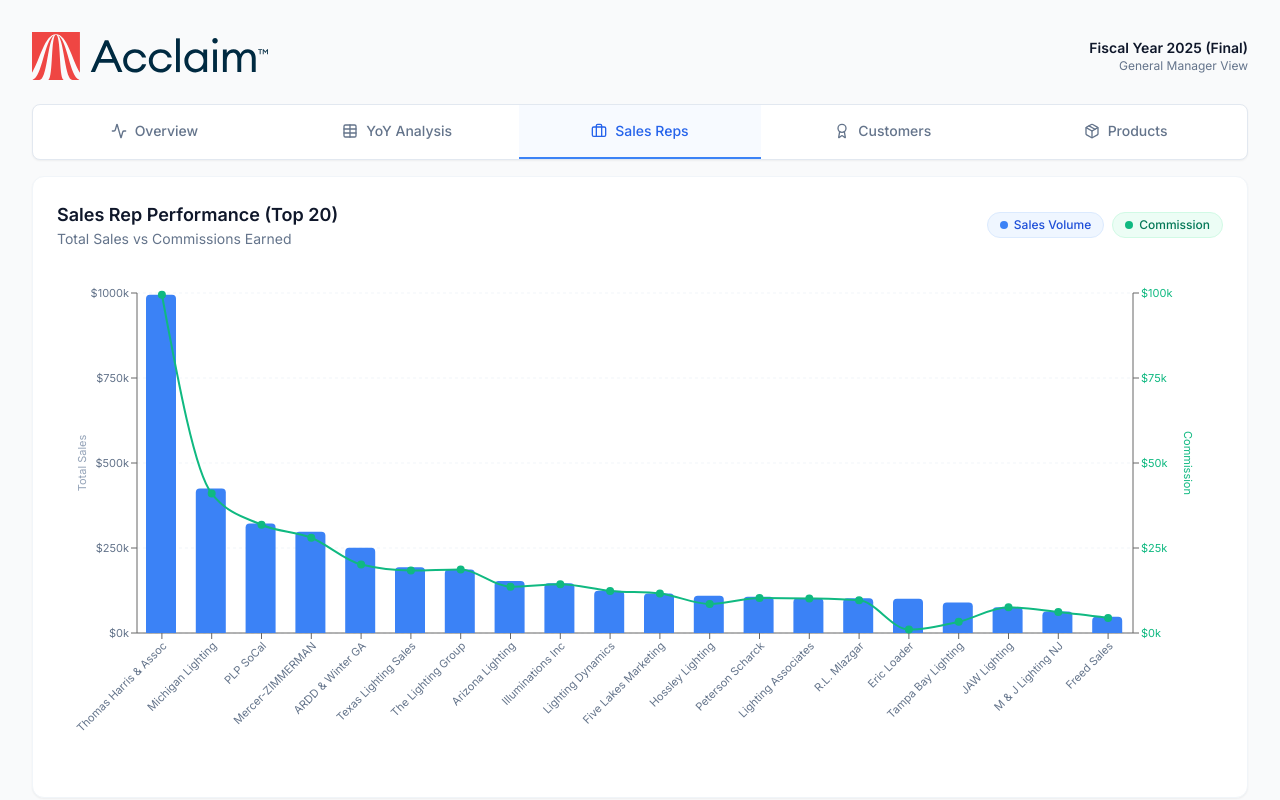
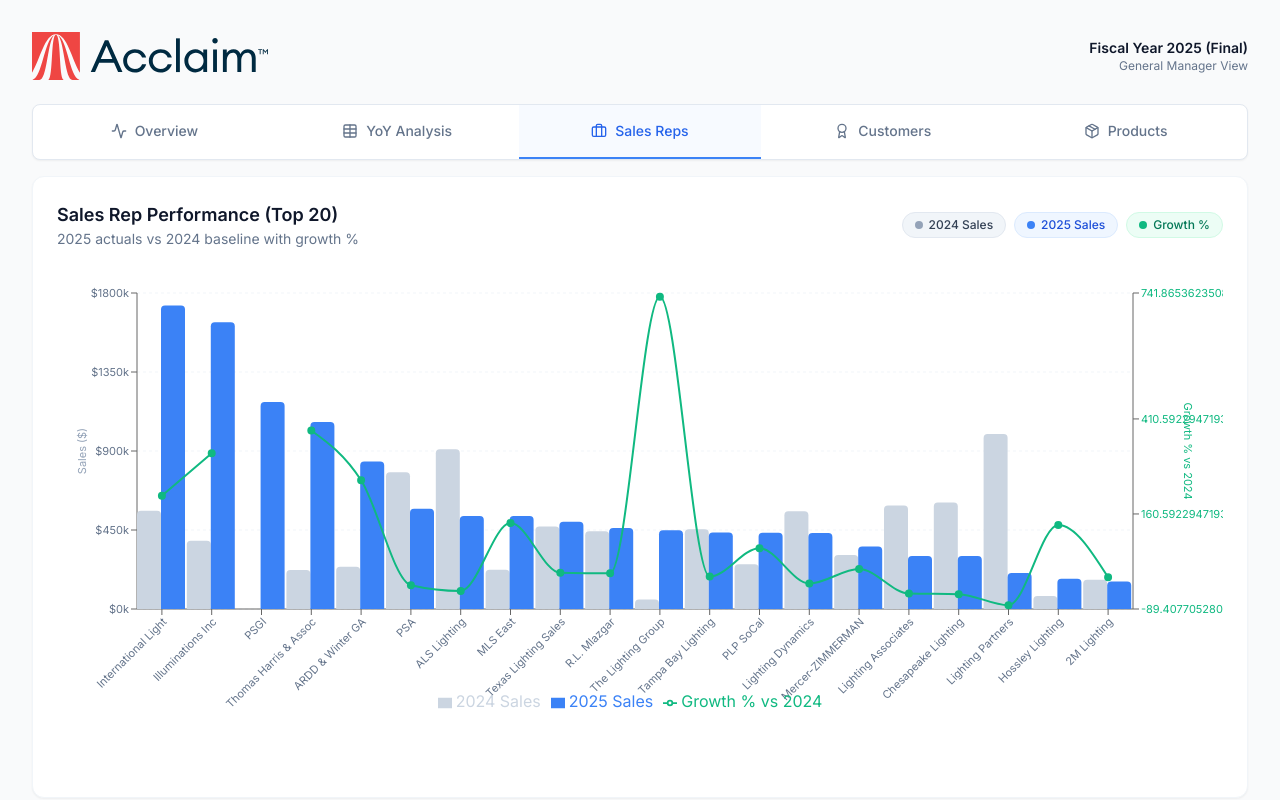
Before and after one commit to accalimlighting/GM-Dashboard, a React (Vite) app: page / in a window 1280 px wide. Both pictures are taken after a click on the button "Sales Reps". Shown: the top 800 px of the page. Built offline with nearby package versions, Linux system fonts and the light colour scheme.

Commit message:
Sync sales rep data with 2025 register

```diff
--- a/src/App.jsx
+++ b/src/App.jsx
@@ -178,58 +178,59 @@
   { rank: 20, sku: "XED-LXCV-OPXQ", desc: "Linear One DMX Ext Core 4' RGBW 30x60", sales: 76797.00 },
 ];
 
-// SALES REP DATA (All 47 Reps)
-const SALES_REP_DATA = [
-  { name: "Thomas Harris & Assoc", sales: 994712.30, commission: 99471.23 },
-  { name: "Michigan Lighting", sales: 425099.78, commission: 41004.13 },
-  { name: "PLP SoCal", sales: 321935.68, commission: 31847.07 },
-  { name: "Mercer-ZIMMERMAN", sales: 297698.82, commission: 28014.67 },
-  { name: "ARDD & Winter GA", sales: 250809.14, commission: 20136.74 },
-  { name: "Texas Lighting Sales", sales: 193402.12, commission: 18381.51 },
-  { name: "The Lighting Group", sales: 186936.37, commission: 18687.29 },
-  { name: "Arizona Lighting", sales: 152777.79, commission: 13623.38 },
-  { name: "Illuminations Inc", sales: 146107.94, commission: 14310.20 },
-  { name: "Lighting Dynamics", sales: 124142.79, commission: 12375.84 },
-  { name: "Five Lakes Marketing", sales: 116249.30, commission: 11624.93 },
-  { name: "Hossley Lighting", sales: 109375.43, commission: 8527.04 },
-  { name: "Peterson Scharck", sales: 106685.84, commission: 10297.98 },
-  { name: "Lighting Associates", sales: 102192.45, commission: 10144.25 },
-  { name: "R.L. Mlazgar", sales: 101919.26, commission: 9626.85 },
-  { name: "Eric Loader", sales: 100666.20, commission: 1006.66 },
-  { name: "Tampa Bay Lighting", sales: 89862.11, commission: 3300.82 },
-  { name: "JAW Lighting", sales: 75619.22, commission: 7561.92 },
-  { name: "M & J Lighting NJ", sales: 62941.35, commission: 6147.94 },
-  { name: "Freed Sales", sales: 47924.24, commission: 4442.02 },
-  { name: "Point Source Group", sales: 47161.00, commission: 3330.70 },
-  { name: "Lighting Solutions", sales: 39062.40, commission: 3724.84 },
-  { name: "CT Lighting Sales", sales: 37931.60, commission: 3304.56 },
-  { name: "The Lighting Digest", sales: 35449.95, commission: 2306.40 },
-  { name: "LDA Inc", sales: 32540.40, commission: 3254.04 },
-  { name: "Build 26", sales: 29468.22, commission: 2946.82 },
-  { name: "Lighting Partners", sales: 26769.00, commission: 2676.90 },
-  { name: "The Healy Group", sales: 24764.40, commission: 2270.54 },
-  { name: "OCS Lighting & Control", sales: 23913.00, commission: 1480.10 },
-  { name: "KB Stephens", sales: 22346.00, commission: 2234.60 },
-  { name: "Rimmer Lighting", sales: 22307.50, commission: 2230.75 },
-  { name: "Lighting Dynamics Ohio", sales: 20529.00, commission: 1954.99 },
-  { name: "Legacy Lighting", sales: 16189.00, commission: 1448.90 },
-  { name: "Chesapeake Lighting", sales: 15385.50, commission: 1538.55 },
-  { name: "John Thobe", sales: 13919.70, commission: 111.06 },
-  { name: "John Lopez", sales: 11280.00, commission: 225.60 },
-  { name: "SAJ Concepts", sales: 11121.20, commission: 1112.12 },
-  { name: "Sunburst Designs", sales: 9180.70, commission: 718.90 },
-  { name: "16500 Inc", sales: 7772.81, commission: 698.98 },
-  { name: "CM Buck", sales: 7078.00, commission: 707.80 },
-  { name: "2M Lighting", sales: 6568.35, commission: 656.84 },
-  { name: "Kraig Knight", sales: 4353.00, commission: 435.30 },
-  { name: "Miltwest", sales: 4292.00, commission: 0.00 },
-  { name: "Leesman Lighting", sales: 3919.20, commission: 391.92 },
-  { name: "Clear Advantage", sales: 3266.00, commission: 323.00 },
-  { name: "Audio Source Sales", sales: 2148.00, commission: 214.80 },
-  { name: "Skyline Arts", sales: 1477.80, commission: 147.78 },
-  { name: "RL Vanstory", sales: 1351.00, commission: 135.10 },
-  { name: "Crown Lighting Group", sales: 1023.00, commission: 102.30 },
-].sort((a, b) => b.sales - a.sales);
+// SALES REP DATA (aligned with 2024-2025 incentive register)
+const RAW_SALES_REP_DATA = [
+  { name: "International Light", sales2024: 560126.79, sales2025: 1729507.28, target: 1000000, targetHit: true, incentiveRate: 0.03, incentivePaid: 51885.22 },
+  { name: "Illuminations Inc", sales2024: 388619.22, sales2025: 1633259.70, target: 2400000, targetHit: false, incentiveRate: 0.02, incentivePaid: 32665.19 },
+  { name: "PSGI", sales2024: 0, sales2025: 1179292.86, target: 500000, targetHit: true, incentiveRate: 0.01, incentivePaid: 11792.93 },
+  { name: "Thomas Harris & Assoc", sales2024: 221878.74, sales2025: 1065334.29, target: 1200000, targetHit: false, incentiveRate: 0.02, incentivePaid: 21306.69 },
+  { name: "ALS Lighting", sales2024: 910542.74, sales2025: 529749.02, target: 400000, targetHit: true, incentiveRate: 0.01, incentivePaid: 5297.49 },
+  { name: "MLS East", sales2024: 223644.06, sales2025: 529192.64, target: 500000, targetHit: true, incentiveRate: 0.03, incentivePaid: 15875.78 },
+  { name: "The Lighting Group", sales2024: 53871.41, sales2025: 448137.60, target: 350000, targetHit: true, incentiveRate: 0.03, incentivePaid: 13444.13 },
+  { name: "PLP SoCal", sales2024: 254908.25, sales2025: 434088.97, target: 400000, targetHit: true, incentiveRate: 0.03, incentivePaid: 13022.67 },
+  { name: "Lighting Dynamics", sales2024: 557246.96, sales2025: 433308.23, target: 600000, targetHit: false, incentiveRate: null, incentivePaid: 0 },
+  { name: "Lighting Associates", sales2024: 589065.93, sales2025: 302455.96, target: null, targetHit: false, incentiveRate: null, incentivePaid: 0 },
+  { name: "Chesapeake Lighting", sales2024: 606322.99, sales2025: 301199.84, target: 600000, targetHit: false, incentiveRate: null, incentivePaid: 0 },
+  { name: "Lighting Partners", sales2024: 996779.78, sales2025: 205259.83, target: 500000, targetHit: false, incentiveRate: null, incentivePaid: 0 },
+  { name: "Mercer-ZIMMERMAN", sales2024: 306892.81, sales2025: 355656.80, target: 350000, targetHit: true, incentiveRate: 0.02, incentivePaid: 7113.14 },
+  { name: "R.L. Mlazgar", sales2024: 442203.18, sales2025: 461636.26, target: 575000, targetHit: false, incentiveRate: null, incentivePaid: 0 },
+  { name: "PSA", sales2024: 779612.72, sales2025: 571302.85, target: 400000, targetHit: true, incentiveRate: 0.01, incentivePaid: 5713.03 },
+  { name: "Texas Lighting Sales", sales2024: 469841.58, sales2025: 497371.67, target: 500000, targetHit: false, incentiveRate: null, incentivePaid: 0 },
+  { name: "Tampa Bay Lighting", sales2024: 454043.26, sales2025: 436043.44, target: 700000, targetHit: false, incentiveRate: null, incentivePaid: 0 },
+  { name: "ARDD & Winter GA", sales2024: 240711.99, sales2025: 840472.72, target: 800000, targetHit: true, incentiveRate: 0.03, incentivePaid: 25214.18 },
+  { name: "Lighting Dynamics Ohio", sales2024: 122913.11, sales2025: 87414.69, target: 30000, targetHit: true, incentiveRate: 0.01, incentivePaid: 874.15 },
+  { name: "JAW Lighting", sales2024: 0, sales2025: 83652.47, target: 250000, targetHit: false, incentiveRate: null, incentivePaid: 0 },
+  { name: "Hossley Lighting", sales2024: 74104.08, sales2025: 171686.47, target: 300000, targetHit: false, incentiveRate: 0.02, incentivePaid: 3433.73 },
+  { name: "Build 26", sales2024: 28393.56, sales2025: 142214.37, target: 150000, targetHit: false, incentiveRate: 0.02, incentivePaid: 2844.29 },
+  { name: "RL Vanstory", sales2024: 47030.00, sales2025: 118573.19, target: 300000, targetHit: false, incentiveRate: 0.02, incentivePaid: 2371.46 },
+  { name: "Crown Lighting Group", sales2024: 52560.00, sales2025: 83691.82, target: 300000, targetHit: false, incentiveRate: 0.02, incentivePaid: 1673.84 },
+  { name: "KB Stephens", sales2024: 100723.48, sales2025: 120749.35, target: 300000, targetHit: false, incentiveRate: 0.015, incentivePaid: 1811.24 },
+  { name: "2M Lighting", sales2024: 167134.65, sales2025: 157349.70, target: 225000, targetHit: false, incentiveRate: null, incentivePaid: 0 },
+  { name: "CT Lighting Sales", sales2024: 90073.83, sales2025: 96512.07, target: 250000, targetHit: false, incentiveRate: null, incentivePaid: 0 },
+  { name: "OCS Lighting & Control", sales2024: 338539.30, sales2025: 114015.34, target: 300000, targetHit: false, incentiveRate: null, incentivePaid: 0 },
+  { name: "Idaho Lighting", sales2024: 129640.94, sales2025: 10423.69, target: 100000, targetHit: false, incentiveRate: null, incentivePaid: 0 },
+  { name: "Legacy Lighting", sales2024: 41294.18, sales2025: 11675.74, target: 150000, targetHit: false, incentiveRate: null, incentivePaid: 0 },
+  { name: "Sunburst Designs", sales2024: 275479.00, sales2025: 27344.98, target: 275000, targetHit: false, incentiveRate: null, incentivePaid: 0 },
+  { name: "The Lighting Digest", sales2024: 325038.76, sales2025: 65369.42, target: 400000, targetHit: false, incentiveRate: null, incentivePaid: 0 },
+];
+
+const SALES_REP_DATA = RAW_SALES_REP_DATA
+  .map((rep) => {
+    const sales2024 = rep.sales2024 ?? 0;
+    const sales2025 = rep.sales2025 ?? 0;
+    const growthAmt = sales2025 - sales2024;
+    const growthPct = sales2024 > 0 ? (growthAmt / sales2024) * 100 : null;
+    return {
+      ...rep,
+      sales2024,
+      sales2025,
+      growthAmt,
+      growthPct,
+      incentiveRate: rep.incentiveRate ?? null,
+      incentivePaid: rep.incentivePaid ?? 0,
+    };
+  })
+  .sort((a, b) => b.sales2025 - a.sales2025);
 
 const KPI_CARDS = [
   {
@@ -291,6 +292,18 @@
     if (Math.abs(val) >= 1000) return `$${(val / 1000).toFixed(0)}k`;
     return `$${val.toFixed(0)}`;
   };
+
+const formatCurrencyWhole = (value) => {
+  if (value === null || value === undefined) return '—';
+  return `$${value.toLocaleString(undefined, { minimumFractionDigits: 0, maximumFractionDigits: 0 })}`;
+};
+
+const formatSignedCurrency = (value) => {
+  if (value === null || value === undefined) return '—';
+  if (value === 0) return '$0';
+  const formatted = `$${Math.abs(value).toLocaleString(undefined, { minimumFractionDigits: 0, maximumFractionDigits: 0 })}`;
+  return value > 0 ? `+${formatted}` : `-${formatted}`;
+};
 
   // Total Revenue for Share Calc
   const TOTAL_REVENUE = 15918450.52;
@@ -807,19 +820,22 @@
         <>
           {/* SALES REPS CONTENT */}
           <div className="grid grid-cols-1 lg:grid-cols-3 gap-8 mb-8 h-full">
-            {/* Chart: Sales vs Commission - Limited to Top 20 */}
+            {/* Chart: 2024 vs 2025 performance */}
             <div className="bg-white p-6 rounded-xl shadow-sm border border-slate-100 lg:col-span-3">
               <div className="flex justify-between items-center mb-6">
                 <div>
                   <h3 className="text-lg font-semibold text-slate-900">Sales Rep Performance (Top 20)</h3>
-                  <p className="text-slate-500 text-sm">Total Sales vs Commissions Earned</p>
+                  <p className="text-slate-500 text-sm">2025 actuals vs 2024 baseline with growth %</p>
                 </div>
-                <div className="flex gap-2">
+                <div className="flex gap-2 flex-wrap">
+                  <div className="flex items-center gap-1.5 text-xs font-medium px-3 py-1 bg-slate-100 text-slate-700 rounded-full border border-slate-200">
+                    <div className="w-2 h-2 rounded-full bg-slate-400"></div> 2024 Sales
+                  </div>
                   <div className="flex items-center gap-1.5 text-xs font-medium px-3 py-1 bg-blue-50 text-blue-700 rounded-full border border-blue-100">
-                    <div className="w-2 h-2 rounded-full bg-blue-500"></div> Sales Volume
+                    <div className="w-2 h-2 rounded-full bg-blue-500"></div> 2025 Sales
                   </div>
                   <div className="flex items-center gap-1.5 text-xs font-medium px-3 py-1 bg-emerald-50 text-emerald-700 rounded-full border border-emerald-100">
-                    <div className="w-2 h-2 rounded-full bg-emerald-500"></div> Commission
+                    <div className="w-2 h-2 rounded-full bg-emerald-500"></div> Growth %
                   </div>
                 </div>
               </div>
@@ -841,24 +857,41 @@
                     <YAxis
                       yAxisId="left"
                       orientation="left"
-                      tickFormatter={(val) => `$${val/1000}k`}
-                      tick={{fontSize: 11, fill: '#64748b'}}
-                      label={{ value: 'Total Sales', angle: -90, position: 'insideLeft', style: { textAnchor: 'middle', fill: '#94a3b8', fontSize: 11 } }}
+                      tickFormatter={(val) => `$${(val / 1000).toFixed(0)}k`}
+                      tick={{ fontSize: 11, fill: '#64748b' }}
+                      label={{ value: 'Sales ($)', angle: -90, position: 'insideLeft', style: { textAnchor: 'middle', fill: '#94a3b8', fontSize: 11 } }}
                     />
                     <YAxis
                       yAxisId="right"
                       orientation="right"
-                      tickFormatter={(val) => `$${val/1000}k`}
-                      tick={{fontSize: 11, fill: '#10B981'}}
-                      label={{ value: 'Commission', angle: 90, position: 'insideRight', style: { textAnchor: 'middle', fill: '#10B981', fontSize: 11 } }}
+                      tickFormatter={(val) => `${val}%`}
+                      tick={{ fontSize: 11, fill: '#10B981' }}
+                      label={{ value: 'Growth % vs 2024', angle: 90, position: 'insideRight', style: { textAnchor: 'middle', fill: '#10B981', fontSize: 11 } }}
+                      domain={['dataMin-10', 'dataMax+10']}
                     />
                     <Tooltip
                       cursor={{fill: '#f8fafc'}}
                       contentStyle={{ backgroundColor: '#fff', borderRadius: '8px', border: '1px solid #e2e8f0' }}
-                      formatter={(val, name) => [`$${val.toLocaleString()}`, name === 'sales' ? 'Total Sales' : 'Commission']}
+                      formatter={(val, name) => {
+                        if (name === 'sales2024' || name === 'sales2025') {
+                          return [
+                            `$${Number(val).toLocaleString(undefined, { minimumFractionDigits: 0, maximumFractionDigits: 0 })}`,
+                            name === 'sales2024' ? '2024 Sales' : '2025 Sales'
+                          ];
+                        }
+                        if (name === 'growthPct') {
+                          return [
+                            val === null || val === undefined ? 'N/A' : `${val.toFixed(1)}%`,
+                            'Growth %'
+                          ];
+                        }
+                        return [val, name];
+                      }}
                     />
-                    <Bar yAxisId="left" dataKey="sales" fill="#3B82F6" radius={[4, 4, 0, 0]} barSize={30} />
-                    <Line yAxisId="right" type="monotone" dataKey="commission" stroke="#10B981" strokeWidth={2} dot={{r: 3, fill: "#10B981"}} />
+                    <Legend />
+                    <Bar yAxisId="left" dataKey="sales2024" name="2024 Sales" fill="#cbd5e1" radius={[4, 4, 0, 0]} barSize={24} />
+                    <Bar yAxisId="left" dataKey="sales2025" name="2025 Sales" fill="#3B82F6" radius={[4, 4, 0, 0]} barSize={24} />
+                    <Line yAxisId="right" type="monotone" dataKey="growthPct" name="Growth % vs 2024" stroke="#10B981" strokeWidth={2} dot={{ r: 3, fill: "#10B981" }} />
                   </ComposedChart>
                 </ResponsiveContainer>
               </div>
@@ -875,29 +908,53 @@
                     <tr>
                       <th className="px-6 py-3 w-12 text-center">Rank</th>
                       <th className="px-6 py-3 bg-slate-50">Rep Name</th>
-                      <th className="px-6 py-3 text-right bg-slate-50">Total Sales</th>
-                      <th className="px-6 py-3 text-right bg-slate-50">Commission Earned</th>
-                      <th className="px-6 py-3 text-right bg-slate-50">Comm %</th>
+                      <th className="px-6 py-3 text-right bg-slate-50">2024 Sales</th>
+                      <th className="px-6 py-3 text-right bg-slate-50">2025 Sales</th>
+                      <th className="px-6 py-3 text-right bg-slate-50">Δ Sales</th>
+                      <th className="px-6 py-3 text-right bg-slate-50">Δ %</th>
+                      <th className="px-6 py-3 text-right bg-slate-50">Target</th>
+                      <th className="px-6 py-3 text-center bg-slate-50">Hit Target</th>
+                      <th className="px-6 py-3 text-right bg-slate-50">Incentive %</th>
+                      <th className="px-6 py-3 text-right bg-slate-50">Payout</th>
                     </tr>
                   </thead>
                   <tbody className="divide-y divide-slate-100">
                     {SALES_REP_DATA.map((rep, index) => {
-                      const commRate = (rep.commission / rep.sales) * 100;
-
+                      const growthPositive = rep.growthAmt >= 0;
+                      const growthBadge =
+                        rep.growthPct === null
+                          ? 'bg-slate-100 text-slate-500'
+                          : growthPositive
+                          ? 'bg-emerald-50 text-emerald-700'
+                          : 'bg-red-50 text-red-700';
+                      const targetBadge = rep.targetHit ? 'bg-emerald-100 text-emerald-700' : 'bg-slate-100 text-slate-600';
                       return (
                         <tr key={index} className="hover:bg-slate-50 transition-colors">
                           <td className="px-6 py-4 text-center font-medium text-slate-400">#{index + 1}</td>
                           <td className="px-6 py-4 font-medium text-slate-900">{rep.name}</td>
-                          <td className="px-6 py-4 text-right font-mono text-slate-700">
-                            ${rep.sales.toLocaleString(undefined, { minimumFractionDigits: 0, maximumFractionDigits: 0 })}
+                          <td className="px-6 py-4 text-right font-mono text-slate-600">{formatCurrencyWhole(rep.sales2024)}</td>
+                          <td className="px-6 py-4 text-right font-mono text-slate-900">{formatCurrencyWhole(rep.sales2025)}</td>
+                          <td className={`px-6 py-4 text-right font-mono ${growthPositive ? 'text-emerald-600' : 'text-red-600'}`}>
+                            {formatSignedCurrency(rep.growthAmt)}
+                          </td>
+                          <td className="px-6 py-4 text-right">
+                            <span className={`inline-flex items-center px-2 py-1 rounded text-xs font-semibold ${growthBadge}`}>
+                              {rep.growthPct === null ? 'N/A' : `${rep.growthPct.toFixed(1)}%`}
+                            </span>
+                          </td>
+                          <td className="px-6 py-4 text-right font-mono text-slate-600">
+                            {rep.target ? formatCurrencyWhole(rep.target) : '—'}
+                          </td>
+                          <td className="px-6 py-4 text-center">
+                            <span className={`inline-flex px-2 py-1 rounded text-xs font-semibold ${targetBadge}`}>
+                              {rep.targetHit ? 'Yes' : 'No'}
+                            </span>
+                          </td>
+                          <td className="px-6 py-4 text-right font-mono text-slate-600">
+                            {rep.incentiveRate !== null ? `${(rep.incentiveRate * 100).toFixed(2)}%` : '—'}
                           </td>
                           <td className="px-6 py-4 text-right font-mono text-emerald-600">
-                            ${rep.commission.toLocaleString(undefined, { minimumFractionDigits: 0, maximumFractionDigits: 0 })}
-                          </td>
-                          <td className="px-6 py-4 text-right">
-                            <span className="inline-flex items-center px-2 py-1 rounded text-xs font-medium bg-slate-100 text-slate-600">
-                              {commRate.toFixed(1)}%
-                            </span>
+                            {rep.incentivePaid > 0 ? formatCurrencyWhole(rep.incentivePaid) : '—'}
                           </td>
                         </tr>
                       );
```
